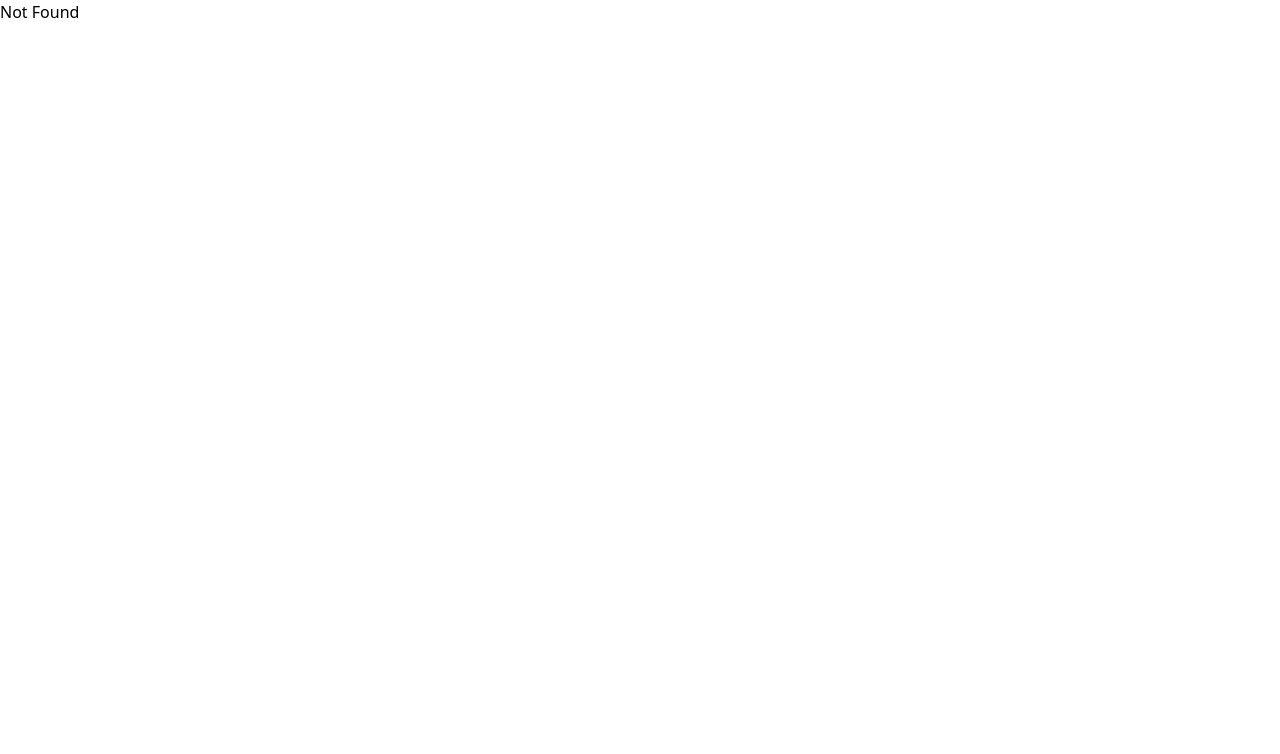
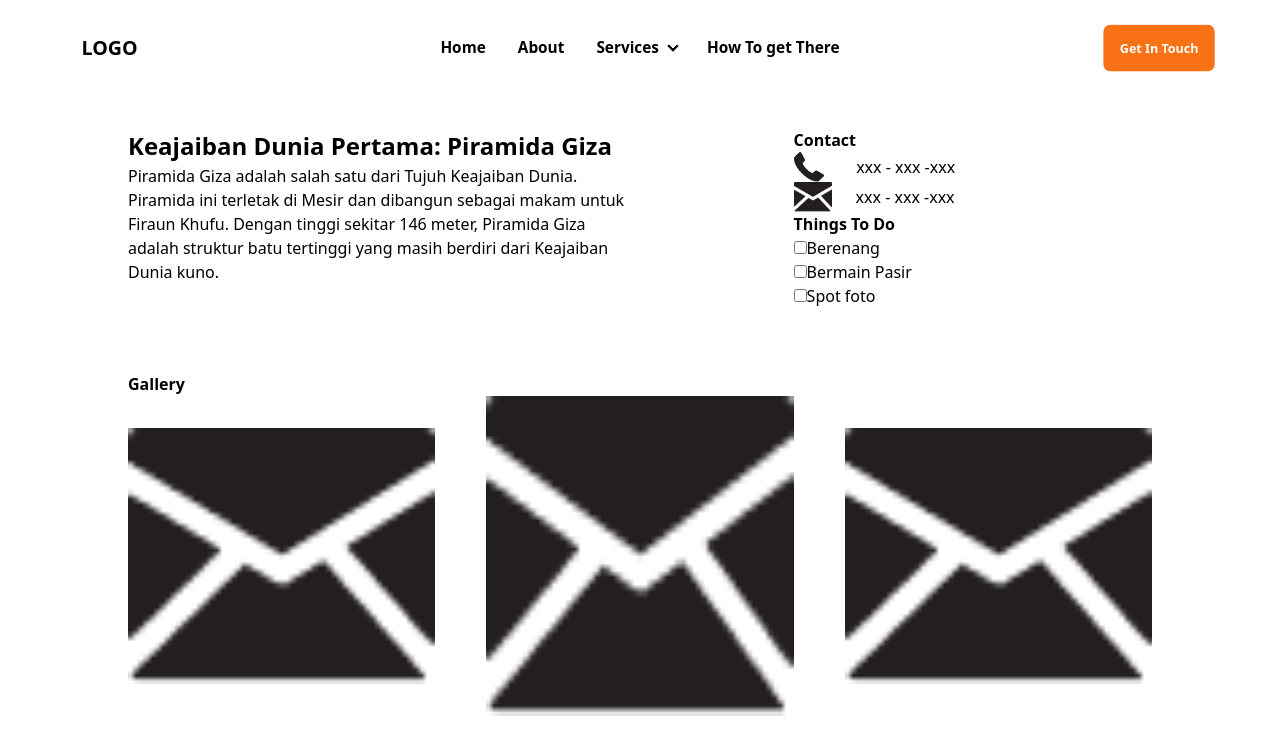
Before and after one commit to Rothiii/ds-project, a React (Vite) app: page /ThingsToDo/1 in a window 1280 px wide. Shown: the top 754 px of the page. Built offline with nearby package versions, Linux system fonts and the light colour scheme.

Commit message:
Add routing params to 'things to do'

```diff
--- a/src/App.jsx
+++ b/src/App.jsx
@@ -19,7 +19,8 @@ function App() {
         <Route path="/about" element={<About />} />
         <Route path="/how-to-get-there" element={<HtgtPage />} />
         <Route path="/flights-to-balikpapan" element={<FlightPage />} />
-        <Route path="/ThingsToDo" element={<Ttd />} />
+        {/* <Route path="/ThingsToDo" element={<Ttd />} /> */}
+        <Route path="/ThingsToDo/:id" element={<Ttd />} />
         <Route path="*" element={<h1>Not Found</h1>} />
       </Routes>
     </Router>
--- a/src/Data/DataThings.jsx
+++ b/src/Data/DataThings.jsx
@@ -1,59 +1,50 @@
 export const DataArtikel = [
   {
     id: 1,
-    judul: 'Judul 1',
-    desc:
-      'Sun qui doloremque quia. Quisquam voluptatem voluptatem voluptatem. adsadadadadaddas ddsa asasdadasdasasdasd as das d  /adadas asd as adsd saaasdasd ad asd as as ds adskl',
+    judul: 'Keajaiban Dunia Pertama: Piramida Giza',
+    desc: 'Piramida Giza adalah salah satu dari Tujuh Keajaiban Dunia. Piramida ini terletak di Mesir dan dibangun sebagai makam untuk Firaun Khufu. Dengan tinggi sekitar 146 meter, Piramida Giza adalah struktur batu tertinggi yang masih berdiri dari Keajaiban Dunia kuno.',
     gambar: './ttd.jpg',
   },
   {
     id: 2,
-    judul: 'Judul 2',
-    desc:
-      'Sun qui doloremque quia. Quisquam voluptatem voluptatem voluptatem. adsadadadadaddas ddsa asasdadasdasasdasd as das d  /adadas asd as adsd saaasdasd ad asd as as ds adskl',
+    judul: 'Keajaiban Dunia Kedua: Taman Gantung Babilonia',
+    desc: 'Taman Gantung Babilonia adalah keajaiban arsitektur dari Kekaisaran Babilonia di Irak. Meskipun sejarahnya masih diperdebatkan, konon taman ini dibangun oleh Nebukadnezar II untuk memuaskan istrinya yang merindukan kebun indah.',
     gambar: './ttd.jpg',
   },
   {
     id: 3,
-    judul: 'Judul 3',
-    desc:
-      'Sun qui doloremque quia. Quisquam voluptatem voluptatem voluptatem. adsadadadadaddas ddsa asasdadasdasasdasd as das d  /adadas asd as adsd saaasdasd ad asd as as ds adskl',
+    judul: 'Keajaiban Dunia Ketiga: Patung Zeus di Olympia',
+    desc: 'Patung Zeus di Olympia adalah patung perunggu seukuran penuh Dewa Zeus. Berdiri di Kuil Zeus di Olympia, Yunani, patung ini dianggap sebagai salah satu pencapaian terhebat seni Yunani kuno.',
     gambar: './ttd.jpg',
   },
   {
     id: 4,
-    judul: 'Judul 4',
-    desc:
-      'Sun qui doloremque quia. Quisquam voluptatem voluptatem voluptatem. adsadadadadaddas ddsa asasdadasdasasdasd as das d  /adadas asd as adsd saaasdasd ad asd as as ds adskl',
+    judul: 'Keajaiban Dunia Keempat: Mausoleum di Halicarnassus',
+    desc: 'Mausoleum di Halicarnassus adalah makam megah yang dibangun untuk Mausolus, satrap Karia, oleh istrinya Artemisia II. Struktur ini dianggap sebagai contoh arsitektur monumental Helenistik.',
     gambar: './ttd.jpg',
   },
   {
     id: 5,
-    judul: 'Judul 5',
-    desc:
-      'Sun qui doloremque quia. Quisquam voluptatem voluptatem voluptatem. adsadadadadaddas ddsa asasdadasdasasdasd as das d  /adadas asd as adsd saaasdasd ad asd as as ds adskl',
+    judul: 'Keajaiban Dunia Kelima: Kuil Artemis di Efesus',
+    desc: 'Kuil Artemis di Efesus adalah salah satu kuil terbesar yang pernah ada. Terletak di Efesus, Turki, kuil ini dibangun untuk menghormati Artemis, dewi perburuan dan kesusasteraan dalam mitologi Yunani.',
     gambar: './ttd.jpg',
   },
   {
     id: 6,
-    judul: 'Judul 6',
-    desc:
-      'Sun qui doloremque quia. Quisquam voluptatem voluptatem voluptatem. adsadadadadaddas ddsa asasdadasdasasdasd as das d  /adadas asd as adsd saaasdasd ad asd as as ds adskl',
+    judul: 'Keajaiban Dunia Keenam: Makam Mausolus',
+    desc: 'Makam Mausolus adalah makam besar yang dibangun di Halicarnassus oleh Artemisia II untuk mengenang suaminya, Mausolus. Nama "mausoleum" berasal dari makam ini dan menjadi istilah umum untuk struktur pemakaman besar.',
     gambar: './ttd.jpg',
   },
   {
     id: 7,
-    judul: 'Judul 7',
-    desc:
-      'Sun qui doloremque quia. Quisquam voluptatem voluptatem voluptatem. adsadadadadaddas ddsa asasdadasdasasdasd as das d  /adadas asd as adsd saaasdasd ad asd as as ds adskl',
+    judul: 'Keajaiban Dunia Ketujuh: Mercusuar Alexandria',
+    desc: 'Mercusuar Alexandria adalah mercusuar yang terletak di pulau Pharos, Alexandria, Mesir. Mercusuar ini dibangun oleh Ptolemaic Kingdom dan dianggap sebagai salah satu keajaiban teknik dan arsitektur Yunani kuno.',
     gambar: './ttd.jpg',
   },
   {
     id: 8,
     judul: 'Judul 8',
-    desc:
-      'Sun qui doloremque quia. Quisquam voluptatem voluptatem voluptatem. adsadadadadaddas ddsa asasdadasdasasdasd as das d  /adadas asd as adsd saaasdasd ad asd as as ds adskl',
-    gambar: './ttd.jpg'
-
+    desc: 'Sun qui doloremque quia. Quisquam voluptatem voluptatem voluptatem. adsadadadadaddas ddsa asasdadasdasasdasd as das d  /adadas asd as adsd saaasdasd ad asd as as ds adskl',
+    gambar: './ttd.jpg',
   },
-]
+];
--- a/src/components/Thing/Card.jsx
+++ b/src/components/Thing/Card.jsx
@@ -1,15 +1,26 @@
 /* eslint-disable react/prop-types */
-function Card({gambar, caption, judul, desc}) {
+import { Link } from 'react-router-dom';
+
+function Card({ gambar, caption, judul, desc, to }) {
   return (
     <div className="p-2 w-[40vw] md:w-[35vw] lg:w-[20vw] xl:w-[18vw] rounded-2xl shadow-xl">
-      <div className="">
-        <img src={gambar} alt={caption} className="rounded-2xl xl:rounded-3xl object-cover object-center w-[40vw] md:w-[45vw] lg:w-[25vw] xl:w-[17vw] xl:h-[15vw]"/>
-      </div>
-      <h1 className="font-bold text-[4vw] md:text-[2vw] xl:text-[1.5vw]">{judul}</h1>
-      <p className="text-[2.9vw] md:text-[1.68vw] xl:text-[0.9vw] line-clamp-5 xl:line-clamp-4">{desc}</p>
+      <Link to={to}>
+        <div className="">
+          <img
+            src={gambar}
+            alt={caption}
+            className="rounded-2xl xl:rounded-3xl object-cover object-center w-[40vw] md:w-[45vw] lg:w-[25vw] xl:w-[17vw] xl:h-[15vw]"
+          />
+        </div>
+        <h1 className="font-bold text-[4vw] md:text-[2vw] xl:text-[1.5vw]">
+          {judul}
+        </h1>
+        <p className="text-[2.9vw] md:text-[1.68vw] xl:text-[0.9vw] line-clamp-5 xl:line-clamp-4">
+          {desc}
+        </p>
+      </Link>
     </div>
-
-  )
+  );
 }
 
-export default Card
+export default Card;
--- a/src/components/Thing/Things.jsx
+++ b/src/components/Thing/Things.jsx
@@ -1,7 +1,26 @@
 import Card from './Card';
 import { DataArtikel } from '../../Data/DataThings';
 
+import { useEffect, useState } from 'react';
+
 function Things() {
+  const [isDesktop, setIsDesktop] = useState(window.innerWidth >820);
+  const [Data, setData] = useState([]);
+
+  useEffect(() => {
+    const handleResize = () => {
+      setIsDesktop(window.innerWidth > 820);
+    };
+    window.addEventListener('resize', handleResize);
+    return () => {
+      window.removeEventListener('resize', handleResize);
+    };
+  }, []);
+
+  useEffect(() => {
+    setData(DataArtikel.slice(0, isDesktop ? 8 : 4));
+  }, [isDesktop]);
+
   return (
     <div className="my-[1rem]">
       <div className="flex items-end justify-between ">
@@ -10,21 +29,18 @@ function Things() {
         </p>
         {/* <p className='pr-[1.5rem] xl:pr-[6rem] my-[1rem] font-bold text-[2.9vw] md:text-[1.68vw] xl:text-[0.9vw]'>More Things To Do </p> */}
       </div>
-      <a href="/ThingsToDo/">
       <div className="grid grid-cols-2 lg:grid-cols-4 gap-y-5 pl-[4vw] sm:pl-[5vw] lg:pl-[5vw] xl:pl-[7.5vw] justify-items-start">
-          {DataArtikel.map((item) => {
-            return (
+        {Data.map((item) => (
           <Card
             key={item.id}
             gambar={item.gambar}
             caption={item.caption}
             judul={item.judul}
             desc={item.desc}
+            to={`/ThingsToDo/${item.id}`}
           />
-            );
-          })}
+        ))}
       </div>
-      </a>
     </div>
   );
 }
--- a/src/components/Thing/Ttd.jsx
+++ b/src/components/Thing/Ttd.jsx
@@ -1,7 +1,16 @@
 /* eslint-disable react/prop-types */
 import NavBar from '../NavBar';
+import { useParams } from 'react-router-dom';
+import { DataArtikel } from '../../Data/DataThings';
 
-function Ttd({ Judul }) {
+function Ttd() {
+  const { id } = useParams();
+  const selectedArticle = DataArtikel.find(article => article.id === parseInt(id));
+  if (!selectedArticle) {
+    // Jika Things tidak ditemukan, tampilkan pesan atau redirect
+    return <h1>Article not found</h1>;
+  }
+
   return (
     <>
       <NavBar />
@@ -9,24 +18,24 @@ function Ttd({ Judul }) {
         {/* Kolom kiri */}
         <div className="w-[50%]">
           <h1 className="text-[3vh] font-bold">
-            {Judul}Warna Pleangi Tour & Travel
+            {selectedArticle.judul}
           </h1>
           <p className="text-[2vh] ">
-            Sun qui doloremque quia. Quisquam voluptatem voluptatem voluptatem.
-            adsadadadadaddas ddsa asasdadasdasasdasd as das d /adadas asd as
-            adsd saaasdasd ad asd as as ds adskl
+          {selectedArticle.desc}
           </p>
         </div>
         {/* Kolom kanan */}
         <div className="w-[35%]">
-          <h1 className='font-bold'>Contact</h1>
+          <h1 className="font-bold">Contact</h1>
           <div className="flex items-center">
             <img
               src="../icon _telephone_.png"
               alt="icon"
               className="h-[2vh] md:h-[30px]"
             />
-            <p className="text-[2vh] pl-[2rem]">xxx - xxx -xxx</p>
+            <p className="text-[2vh] pl-[0.5rem] md:pl-[2rem]">
+              xxx - xxx -xxx
+            </p>
           </div>
           <div className="flex items-center">
             <img
@@ -34,25 +43,45 @@ function Ttd({ Judul }) {
               alt="icon"
               className="h-[2vh] md:h-[30px]"
             />
-            <p className="text-[2vh] pl-[1.5rem]">xxx - xxx -xxx</p>
+            <p className="text-[2vh] pl-[0.5rem] md:pl-[1.5rem]">
+              xxx - xxx -xxx
+            </p>
           </div>
-          <h1 className='font-bold'>Things To Do</h1>
-          <div className="flex">
-            <input type="checkbox" />
-            <label htmlFor="checkbox">a</label>
-            <input type="checkbox" />
-            <label htmlFor="checkbox">b</label>
-            <input type="checkbox" />
-            <label htmlFor="checkbox">c</label>
+          <h1 className="font-bold">Things To Do</h1>
+          <div className="flex flex-col text-[2vh]">
+            <div>
+              <input type="checkbox" />
+              <label htmlFor="checkbox">Berenang</label>
+            </div>
+            <div>
+              <input type="checkbox" />
+              <label htmlFor="checkbox">Bermain Pasir</label>
+            </div>
+            <div>
+              <input type="checkbox" />
+              <label htmlFor="checkbox">Spot foto</label>
+            </div>
           </div>
         </div>
       </div>
       <div className=" mx-[10vw] mt-[5vw]">
         <h1 className="font-bold">Gallery</h1>
         <div className="flex items-center justify-between">
-          <img src="../icon _mail_.png" alt="" className="w-[30%] h-[25vw] md:h-[20vw]" />
-          <img src="../icon _mail_.png" alt="" className="w-[30%] h-[30vw] md:h-[25vw]" />
-          <img src="../icon _mail_.png" alt="" className="w-[30%] h-[25vw] md:h-[20vw]" />
+          <img
+            src="../icon _mail_.png"
+            alt=""
+            className="w-[30%] h-[25vw] md:h-[20vw]"
+          />
+          <img
+            src="../icon _mail_.png"
+            alt=""
+            className="w-[30%] h-[30vw] md:h-[25vw]"
+          />
+          <img
+            src="../icon _mail_.png"
+            alt=""
+            className="w-[30%] h-[25vw] md:h-[20vw]"
+          />
         </div>
       </div>
       <footer />
```
Lines whose indentation alone changed are shown as unchanged.
